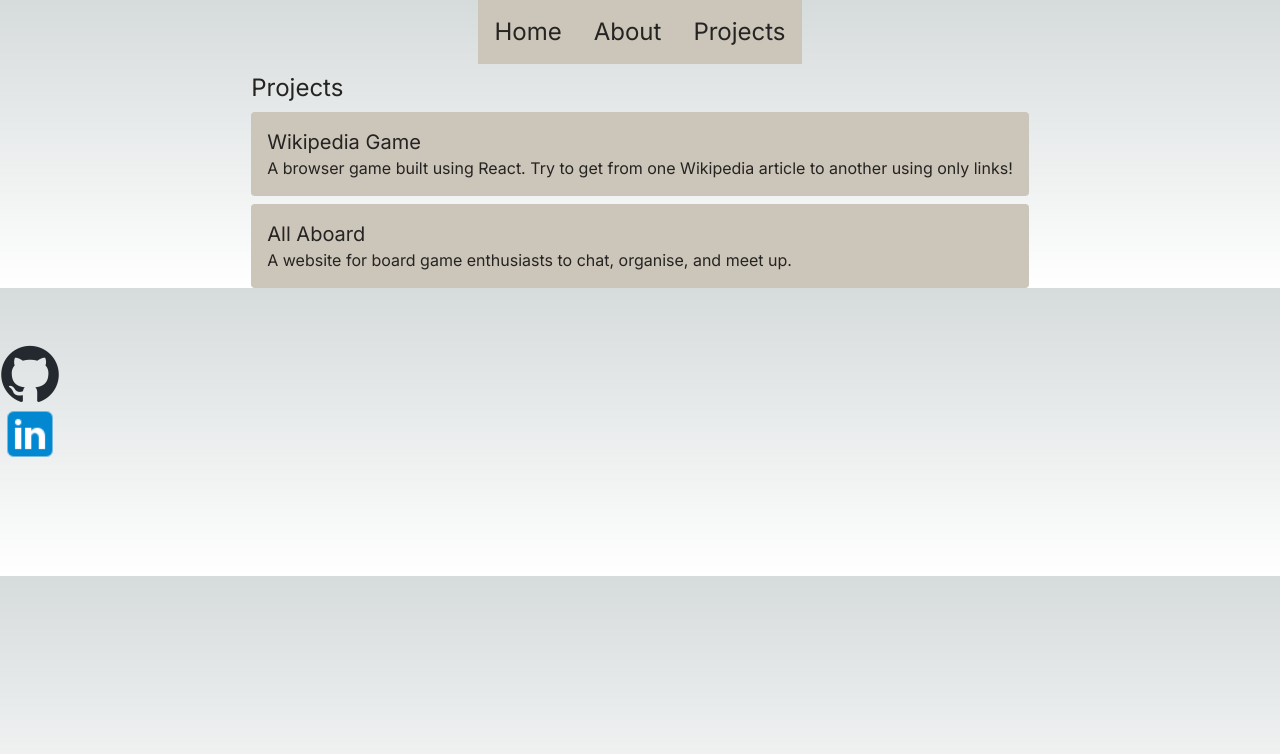
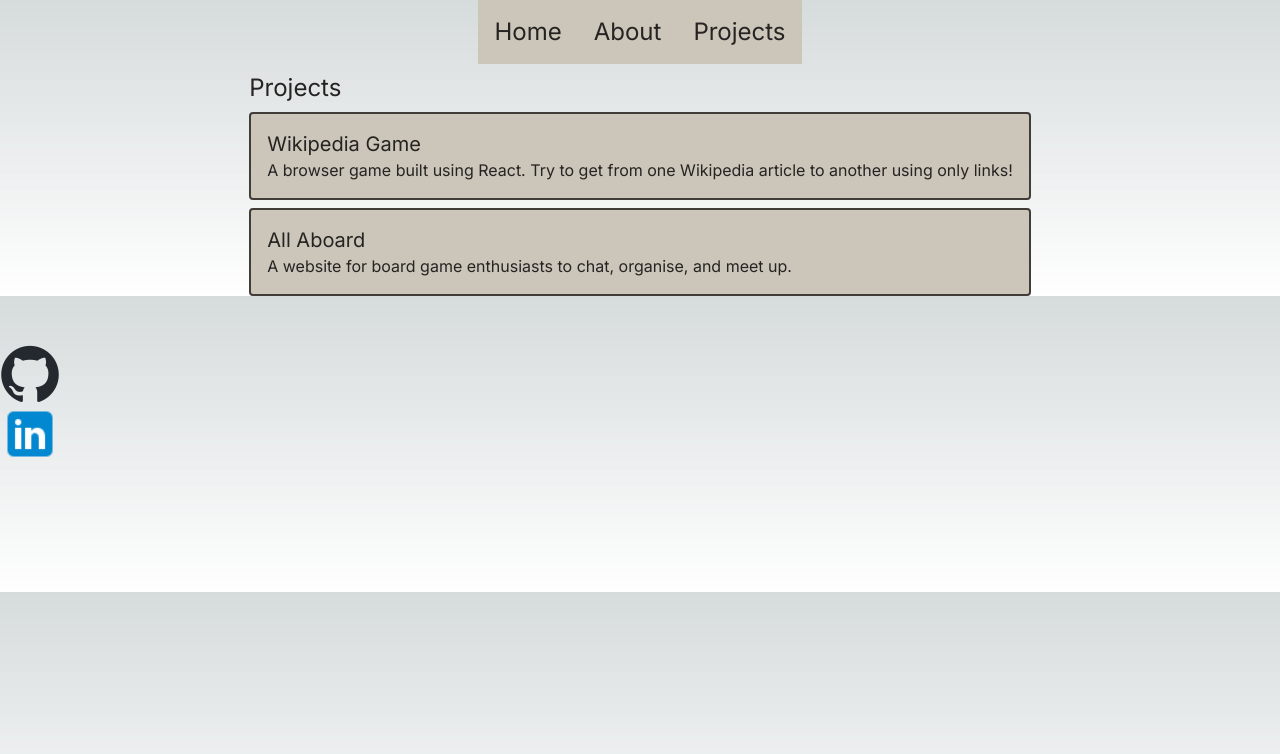
Before and after one commit to Joe-Fuller/portfolio, a Next.js app: page /projects in a window 1280 px wide. Shown: the top 754 px of the page. Built offline with nearby package versions, Linux system fonts and the light colour scheme.

Commit message:
add border to project card

```diff
--- a/components/projectCard.js
+++ b/components/projectCard.js
@@ -1,6 +1,9 @@
 export default function ProjectCard({ title, url, description }) {
   return (
-    <a href={url} className="bg-lighterGrey rounded p-4">
+    <a
+      href={url}
+      className="bg-lighterGrey rounded p-4 border-lightGrey border-2"
+    >
       <h3 className="text-xl">{title}</h3>
       <p>{description}</p>
     </a>
```
